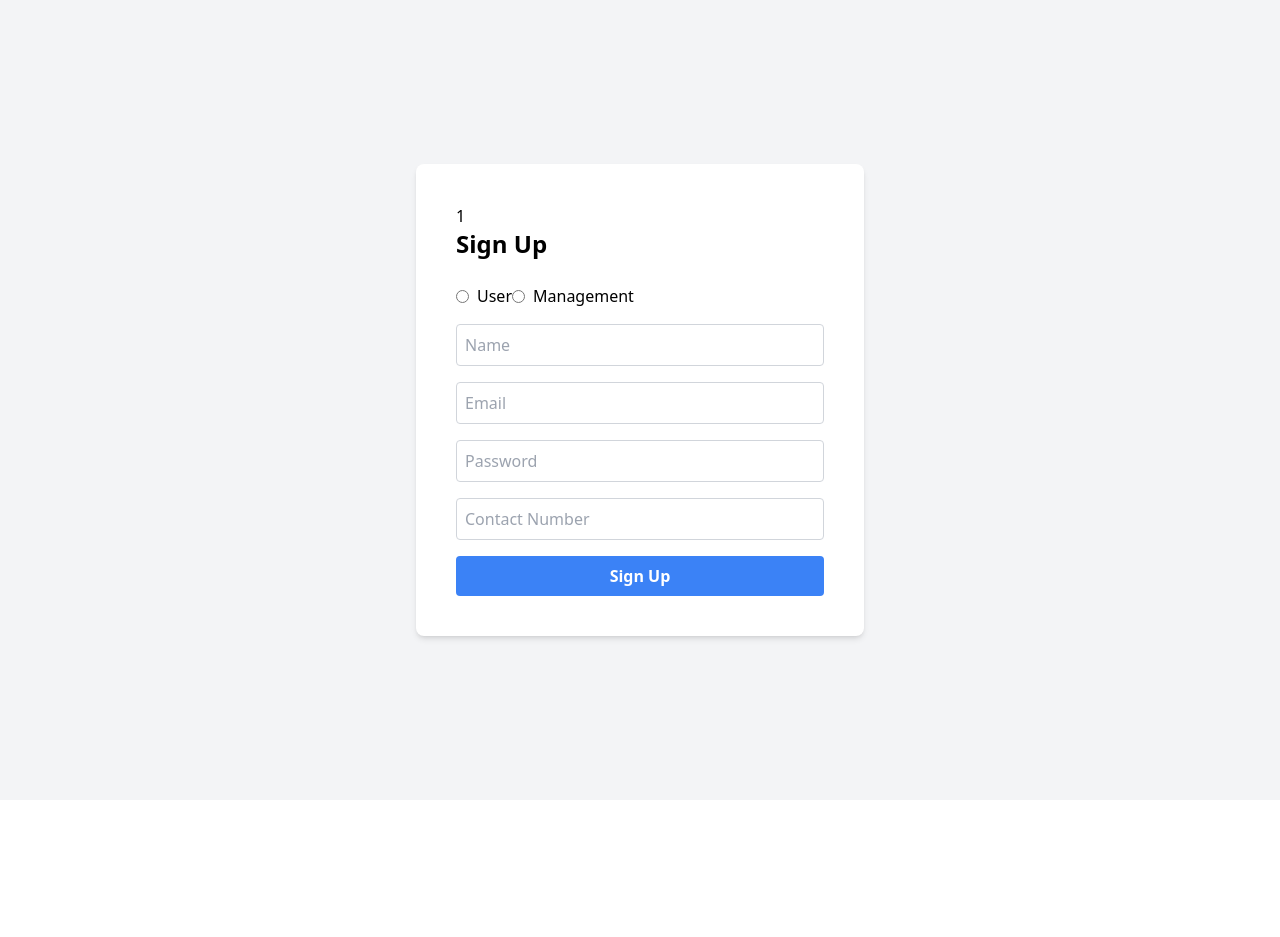
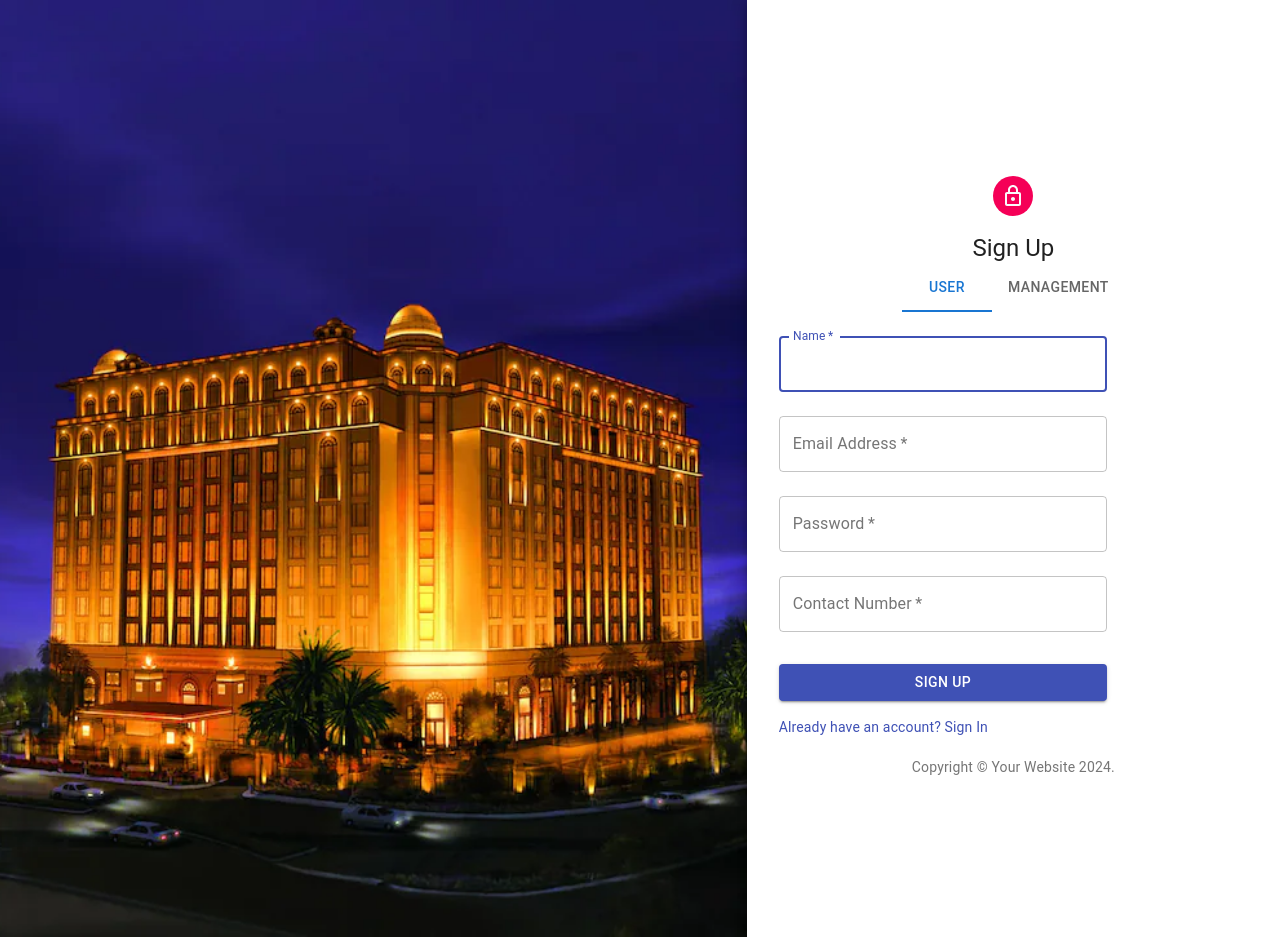
Before and after one commit to pratibhasingh47/Restro_Management_System, a React (Vite) app in the folder Frontend/: page /signup in a window 1280 px wide. Before the commit the page ends 800 px from the top, so only its background shows below. Built offline with nearby package versions, Linux system fonts and the light colour scheme.

Commit message:
Add Material-UI

```diff
--- a/Frontend/src/components/Signup.tsx
+++ b/Frontend/src/components/Signup.tsx
@@ -1,119 +1,275 @@
-import React, { useState } from 'react';
-import { useForm } from 'react-hook-form';
-import { useNavigate } from 'react-router-dom';
+import React from 'react';
+import Avatar from '@material-ui/core/Avatar';
+import Button from '@material-ui/core/Button';
+import CssBaseline from '@material-ui/core/CssBaseline';
+import TextField from '@material-ui/core/TextField';
+import FormControlLabel from '@material-ui/core/FormControlLabel';
+import Checkbox from '@material-ui/core/Checkbox';
+import Link from '@material-ui/core/Link';
+import Paper from '@material-ui/core/Paper';
+import Box from '@material-ui/core/Box';
+import Grid from '@material-ui/core/Grid';
+import LockOutlinedIcon from '@material-ui/icons/LockOutlined';
+import Typography from '@material-ui/core/Typography';
+import { makeStyles } from '@material-ui/core/styles';
+import Tabs from '@mui/material/Tabs';
+import Tab from '@mui/material/Tab';
+import MenuItem from '@mui/material/MenuItem';
+import R1 from '../assets/images/r1.webp';
 
-interface UserFormValues {
-  name: string;
-  email: string;
-  password: string;
-  contactNo: string;
+function Copyright() {
+    return (
+        <Typography variant="body2" style={{ marginTop: '20px' }} color="textSecondary" align="center">
+            {'Copyright © '}
+            <Link color="inherit" href="https://mui.com/">
+                Your Website
+            </Link>{' '}
+            {new Date().getFullYear()}
+            {'.'}
+        </Typography>
+    );
 }
 
-interface ManagementFormValues extends UserFormValues {
-  role: 'Staff' | 'Manager';
-  staffOrManagerId: string;
+const useStyles = makeStyles((theme) => ({
+    root: {
+        height: '100vh',
+        width: '100vw',
+    },
+    image: {
+        backgroundImage: `url(${R1})`,
+        backgroundRepeat: 'no-repeat',
+        backgroundColor:
+            theme.palette.type === 'light' ? theme.palette.grey[50] : theme.palette.grey[900],
+        backgroundSize: 'cover',
+        backgroundPosition: 'center',
+    },
+    paper: {
+        margin: theme.spacing(20, 4),
+        display: 'flex',
+        flexDirection: 'column',
+        alignItems: 'center',
+    },
+    avatar: {
+        margin: theme.spacing(2),
+        backgroundColor: theme.palette.secondary.main,
+    },
+    form: {
+        width: '70%', // Fix IE 11 issue.
+        marginTop: theme.spacing(1),
+    },
+    submit: {
+        margin: theme.spacing(3, 0, 2),
+    },
+    tabs: {
+        display: 'flex',
+        justifyContent: 'center',
+    },
+}));
+
+interface TabPanelProps {
+    children?: React.ReactNode;
+    index: number;
+    value: number;
 }
 
-const SignupComponent: React.FC = () => {
-  const [isManagement, setIsManagement] = useState(false);
-  const navigate = useNavigate();
+function CustomTabPanel(props: TabPanelProps) {
+    const { children, value, index, ...other } = props;
 
-  const {
-    register,
-    handleSubmit,
-    formState: { errors },
-  } = useForm<UserFormValues | ManagementFormValues>();
+    return (
+        <div
+            role="tabpanel"
+            hidden={value !== index}
+            id={`simple-tabpanel-${index}`}
+            aria-labelledby={`simple-tab-${index}`}
+            {...other}
+        >
+            {value === index && <Box sx={{ p: 3 }}>{children}</Box>}
+        </div>
+    );
+}
 
-  const onSubmit = (data: UserFormValues | ManagementFormValues) => {
-    // Handle form submission logic here (e.g., API call to create user)
-    console.log(data);
-    navigate('/login'); // Redirect to login page after successful signup
-  };
+function a11yProps(index: number) {
+    return {
+        id: `simple-tab-${index}`,
+        'aria-controls': `simple-tabpanel-${index}`,
+    };
+}
 
-  return (
-    <div className="bg-gray-100 min-h-screen flex items-center justify-center">
-      <div className="bg-white p-10 rounded-lg shadow-md w-full max-w-md"> 1
-        <h2 className="text-2xl font-bold mb-6">Sign Up</h2>
+const SignUp: React.FC = () => {
+    const classes = useStyles();
+    const [value, setValue] = React.useState(0);
 
-        <form onSubmit={handleSubmit(onSubmit)}>
-          <div className="flex flex-col space-y-4">
-            {/* User or Management selection */}
-            <div className="flex items-center">
-              <input
-                type="radio"
-                id="user"
-                name="userType"
-                value="user"
-                onChange={() => setIsManagement(false)}
-              />
-              <label htmlFor="user" className="ml-2">
-                User
-              </label>
-              <input
-                type="radio"
-                id="management"
-                name="userType"
-                value="management"
-                onChange={() => setIsManagement(true)}
-              />
-              <label htmlFor="management" className="ml-2">
-                Management
-              </label>
-            </div>
+    const handleChange = (event: React.SyntheticEvent, newValue: number) => {
+        setValue(newValue);
+    };
 
-            {/* User fields */}
-            {!isManagement && (
-              <>
-                <input
-                  type="text"
-                  placeholder="Name"
-                  {...register('name', { required: true })}
-                  className="border border-gray-300 p-2 rounded"
-                />
-                {errors.name && <p className="text-red-500">Name is required</p>}
+    return (
+        <Grid container component="main" className={classes.root} alignItems="stretch">
+            <CssBaseline />
+            <Grid item xs={false} sm={4} md={7} className={classes.image} />
+            <Grid item xs={12} sm={8} md={5} component={Paper} elevation={6} square>
+                <div className={classes.paper}>
+                    <Avatar className={classes.avatar}>
+                        <LockOutlinedIcon />
+                    </Avatar>
+                    <Typography component="h1" variant="h5">
+                        Sign Up
+                    </Typography>
+                    <Box sx={{ width: '100%' }} className={classes.tabs}>
+                        <Box sx={{ borderBottom: 1, borderColor: 'divider' }}>
+                            <Tabs value={value} onChange={handleChange} aria-label="basic tabs example">
+                                <Tab label="User " {...a11yProps(0)} />
+                                <Tab label="Management" {...a11yProps(1)} />
+                            </Tabs>
+                        </Box>
+                    </Box>
+                    <CustomTabPanel value={value} index={0}>
+                        <form className={classes.form} noValidate>
+                            <TextField
+                                variant="outlined"
+                                margin="normal"
+                                required
+                                fullWidth
+                                id="name"
+                                label="Name"
+                                name="name"
+                                autoComplete="name"
+                                autoFocus
+                            />
+                            <TextField
+                                variant="outlined"
+                                margin="normal"
+                                required
+                                fullWidth
+                                id="email"
+                                label="Email Address"
+                                name="email"
+                                autoComplete="email"
+                            />
+                            <TextField
+                                variant="outlined"
+                                margin="normal"
+                                required
+                                fullWidth
+                                name="password"
+                                label="Password"
+                                type="password"
+                                id="password"
+                                autoComplete="current-password"
+                            />
+                            <TextField
+                                variant="outlined"
+                                margin="normal"
+                                required
+                                fullWidth
+                                id="contact"
+                                label="Contact Number"
+                                name="contact"
+                                autoComplete="contact"
+                            />
+                            <Button
+                                type="submit"
+                                fullWidth
+                                variant="contained"
+                                color="primary"
+                                className={classes.submit}
+                            >
+                                Sign Up
+                            </Button>
+                        </form>
+                    </CustomTabPanel>
+                    <CustomTabPanel value={value} index={1}>
+                        <form className={classes.form} noValidate>
+                            <TextField
+                                variant="outlined"
+                                margin="normal"
+                                required
+                                fullWidth
+                                id="name"
+                                label="Name"
+                                name="name"
+                                autoComplete="name"
+                                autoFocus
+                            />
+                            <TextField
+                                variant="outlined"
+                                margin="normal"
+                                required
+                                fullWidth
+                                id="email"
+                                label="Email Address"
+                                name="email"
+                                autoComplete="email"
+                            />
+                            <TextField
+                                variant="outlined"
+                                margin="normal"
+                                required
+                                fullWidth
+                                name="password"
+                                label="Password"
+                                type="password"
+                                id="password"
+                                autoComplete="current-password"
+                            />
+                            <TextField
+                                variant="outlined"
+                                margin="normal"
+                                required
+                                fullWidth
+                                id="contact"
+                                label="Contact Number"
+                                name="contact"
+                                autoComplete="contact"
+                            />
+                            <TextField
+                                variant="outlined"
+                                margin="normal"
+                                required
+                                fullWidth
+                                id="role"
+                                label="Role"
+                                name="role"
+                                select
+                            >
+                                <MenuItem value="Staff">Staff</MenuItem>
+                                <MenuItem value="Worker">Worker</MenuItem>
+                            </TextField>
+                            <TextField
+                                variant="outlined"
+                                margin="normal"
+                                required
+                                fullWidth
+                                id="managementId"
+                                label="Management ID"
+                                name="managementId"
+                                autoComplete="management-id"
+                            />
+                            <Button
+                                type="submit"
+                                fullWidth
+                                variant="contained"
+                                color="primary"
+                                className={classes.submit}
+                            >
+                                Sign Up
+                            </Button>
+                        </form>
+                    </CustomTabPanel>
+                    <Grid container>
+                        <Grid item>
+                            <Link href="#" variant="body2">
+                                {"Already have an account? Sign In"}
+                            </Link>
+                        </Grid>
+                    </Grid>
+                    <Box mt={10} marginTop="20px">
+                        <Copyright />
+                    </Box>
+                </div>
+            </Grid>
+        </Grid>
+    );
+}
 
-                <input
-                  type="email"
-                  placeholder="Email"
-                  {...register('email', { required: true, pattern: /^\S+@\S+\.\S+$/ })}
-                  className="border border-gray-300 p-2 rounded"
-                />
-                {errors.email && <p className="text-red-500">Invalid email address</p>}
-
-                <input
-                  type="password"
-                  placeholder="Password"
-                  {...register('password', { required: true, minLength: 8 })}
-                  className="border border-gray-300 p-2 rounded"
-                />
-                {errors.password && <p className="text-red-500">Password must be at least 8 characters</p>}
-
-                <input
-                  type="tel"
-                  placeholder="Contact Number"
-                  {...register('contactNo', { required: true, pattern: /^\d{10}$/ })}
-                  className="border border-gray-300 p-2 rounded"
-                />
-                {errors.contactNo && <p className="text-red-500">Invalid contact number</p>}
-              </>
-            )}
-
-            {/* Management fields */}
-            {isManagement && (
-              <>
-                {/* Name, email, password, contact no, role, staff/manager ID fields */}
-                {/* ... similar to user fields, with additional role and ID fields */}
-              </>
-            )}
-
-            <button type="submit" className="bg-blue-500 hover:bg-blue-700 text-white font-bold py-2 px-4 rounded">
-              Sign Up
-            </button>
-          </div>
-        </form>
-      </div>
-    </div>
-  );
-};
-
-export default SignupComponent;
+export default SignUp;
```
Also changed, not shown: Frontend/package.json (+8 -1 lines), Frontend/src/assets/images/r1.webp (added), 1 other file (tests, documents, lock files or other folders).
